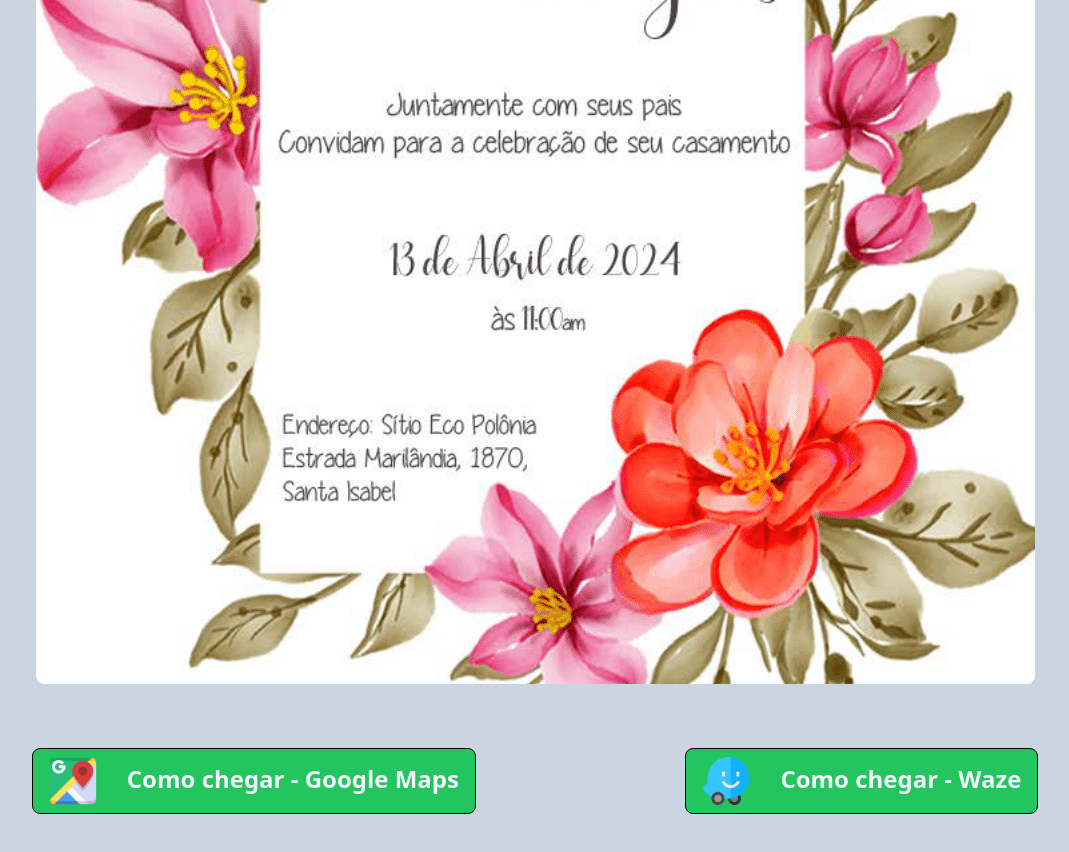
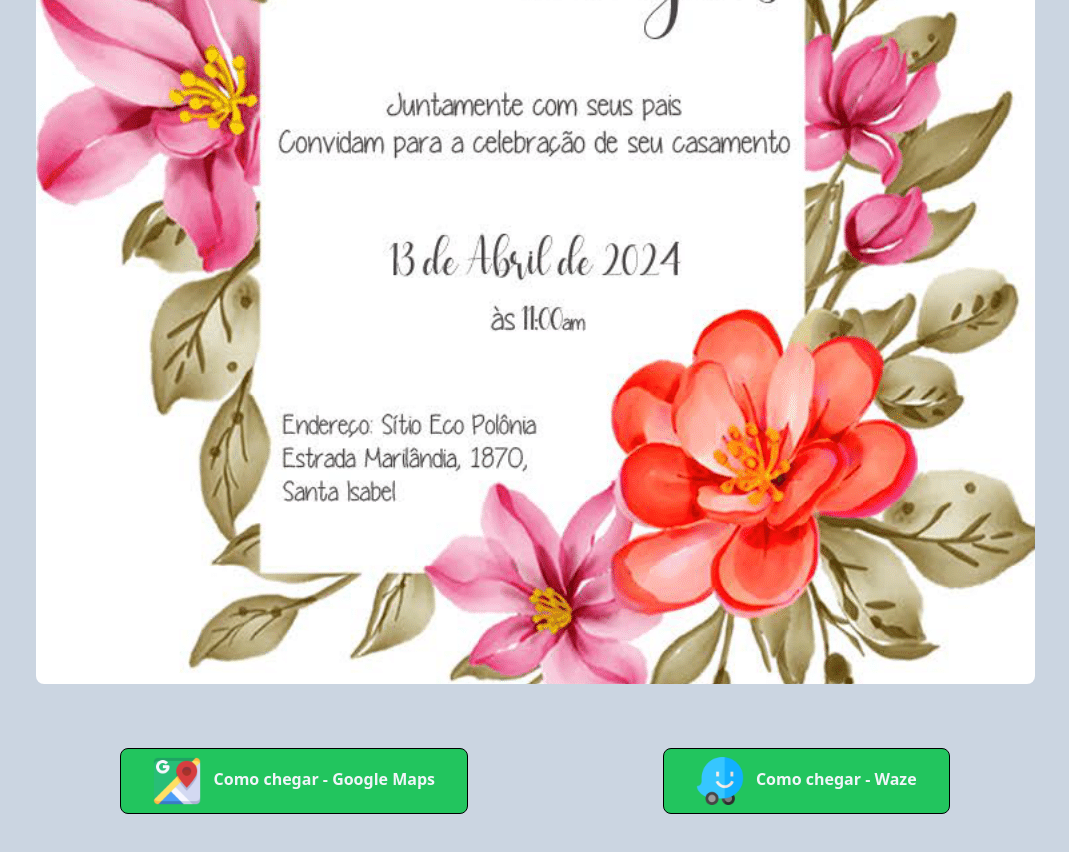
Before and after one commit to douglas-ssouza/wedding-invite, a website: page index.html in a window 1280 px wide. Shown: the part 447-1299 px from the top of the page, without its empty margins (105-1174 px from the left). Drawn offline with Linux system fonts and the light colour scheme; some packages are replaced by stand-ins of ours.

Commit message:
adjusts styling and maps function

```diff
--- a/index.html
+++ b/index.html
@@ -6,13 +6,13 @@
     </script>
     <link rel="stylesheet" href="./output.css">
   </head>
-  <body id="body" class="bg-slate-300 p-8">
-    <div class="flex flex-col items-center mb-8">
+  <body class="bg-slate-300">
+    <div class="flex flex-col items-center p-8">
       <div class="my-8 rounded-lg">
         <img class="rounded-lg overflow-hidden" src="/public/invite.png" alt="Wedding invitation">
       </div>
 
-      <div class="h-80 w-full">
+      <div class="h-80 w-full max-w-5xl">
         <gmp-map
           center="-23.336816787719727,-46.22216796875"
           zoom="14"
@@ -25,20 +25,27 @@
           ></gmp-advanced-marker>
         </gmp-map>
 
-        <div class="flex items-center flex-col mt-4 md:flex-row md:justify-around">
-          <button id="mapsBtn" type="button" class="my-4 text-4xl font-bold border border-black text-slate-100 py-4 px-8 rounded-lg bg-green-500 hover:shadow-lg hover:text-white hover:bg-green-600 md:text-2xl md:py-2 px-4">
-            <img class="inline mr-6 h-12" src="/public/google-maps.png" alt="Google Maps icon">
+        <div class="flex items-center flex-col mt-4 lg:flex-row lg:justify-around">
+          <button id="mapsBtn" type="button" class="my-4 text-4xl font-bold border border-black text-slate-100 py-4 px-8 rounded-lg bg-green-500 hover:shadow-lg hover:text-white hover:bg-green-600 lg:text-base lg:py-2 px-4">
+            <img class="inline mr-6 h-12 lg:mr-2" src="/public/google-maps.png" alt="Google Maps icon">
             Como chegar - Google Maps
           </button>
 
-          <button id="wazeBtn" type="button" class="my-4 text-4xl font-bold border border-black text-slate-100 py-4 px-8 rounded-lg bg-green-500 hover:shadow-lg hover:text-white hover:bg-green-600 md:text-2xl md:py-2 px-4">
-            <img class="inline mr-6 h-12" src="/public/waze.png" alt="Waze app icon">
+          <button id="wazeBtn" type="button" class="my-4 text-4xl font-bold border border-black text-slate-100 py-4 px-8 rounded-lg bg-green-500 hover:shadow-lg hover:text-white hover:bg-green-600 lg:text-base lg:py-2 px-4">
+            <img class="inline mr-6 h-12 lg:mr-2" src="/public/waze.png" alt="Waze app icon">
             Como chegar - Waze
           </button>
         </div>
       </div>
     </div>
 
+    <a class="hidden" href="https://www.flaticon.com/free-icons/waze" title="waze icons">
+      Waze icons created by Freepik - Flaticon
+    </a>
+    <a class="hidden" href="https://www.flaticon.com/free-icons/google-maps" title="google maps icons">
+      Google maps icons created by justicon - Flaticon
+    </a>
+
     <script src="index.js"></script>
   </body>
 </html>
--- a/index.js
+++ b/index.js
@@ -2,7 +2,7 @@ const destinationLat = -23.336816787719727;
 const destinationLng = -46.22216796875;
 
 function openGoogleMapsDirections() {
-  const destinationCoords = `${destinationLat},${destinationLng}`;
+  const destinationCoords = "-23.336816787719727,-46.22216796875";
 
   const isMobile = /Android/i.test(navigator.userAgent);
 
```
Also changed, not shown: output.css.
